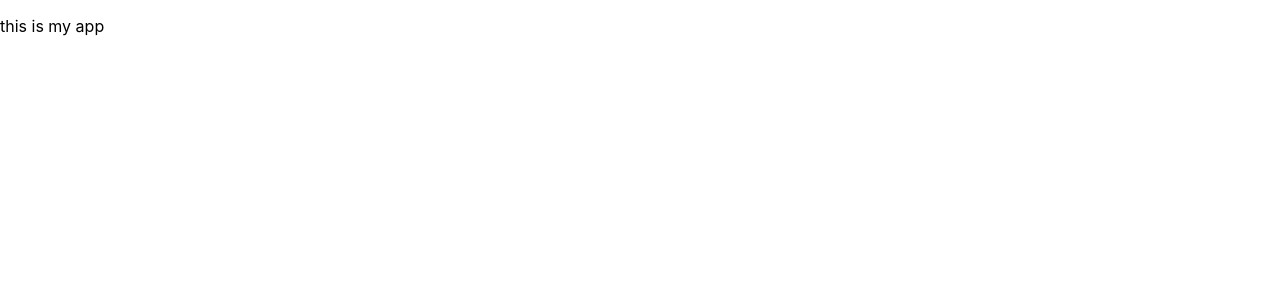
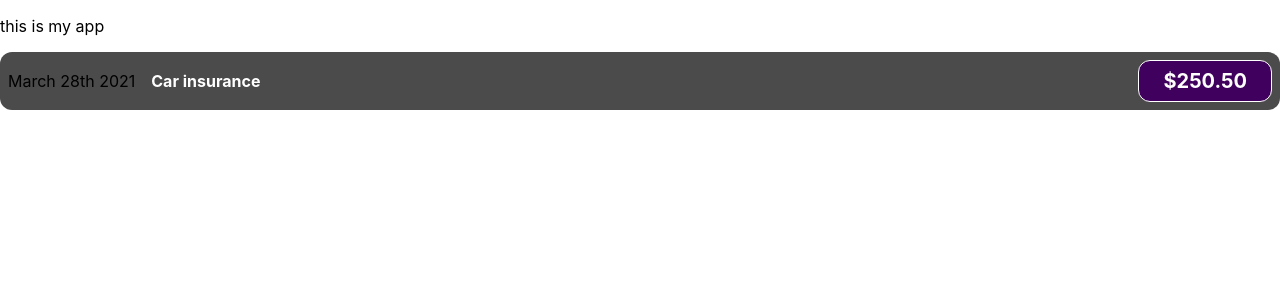
Before and after one commit to suchitraBasavaraju/frontend-statistics, a React (Create React App) app: page / in a window 1280 px wide. Shown: the top 300 px of the page. Built offline with nearby package versions, Linux system fonts and the light colour scheme.

Commit message:
Add. expense item hardcoded

```diff
--- a/src/App.js
+++ b/src/App.js
@@ -1,7 +1,10 @@
+import ExpenseItem from "./components/ExpenseItem";
+
 function App() {
   return (
     <div className="App">
       <p> this is my app</p>
+      <ExpenseItem></ExpenseItem>
     </div>
   );
 }
--- /dev/null
+++ b/src/components/ExpenseItem.css
@@ -0,0 +1,56 @@
+.expense-item{
+  display: flex;
+  justify-content: space-between;
+  align-items: center;
+  box-shadow: 0 2px 8px rgba(red, green, blue, alpha);
+  padding: 0.5rem;
+  margin: 1rem 0;
+  border-radius: 12px;
+  background-color: #4b4b4b;
+}
+
+.expense-item-title{
+    display: flex;
+    flex-direction: column;
+    gap: 1rem;
+    align-items: flex-end;
+    flex-flow: column-reverse;
+    justify-content: flex-start;
+    flex: 1;
+}
+
+.expense-item h2{
+    color: #3a3a3a;
+    font-size: 1rem;
+    flex: 1;
+    margin: 0 1rem;
+    color: white;
+}
+
+.expense-item-price{
+    font-size: 1rem;
+    font-weight: bold;
+    color: white;
+    background-color: #40005d;
+    border: 1px solid white;
+    padding: 0.5rem;
+    border-radius: 12px;
+}
+
+@media (min-width: 580px) {
+  .expense-item-title {
+    flex-direction: row;
+    align-items: center;
+    justify-content: flex-start;
+    flex: 1;
+  }
+
+  .expense-.expense-item-title h2 {
+    font-size: 1.25rem;
+  }
+
+  .expense-item-price {
+    font-size: 1.25rem;
+    padding: 0.5rem 1.5rem;
+  }
+}
--- /dev/null
+++ b/src/components/ExpenseItem.js
@@ -0,0 +1,14 @@
+import React from "react";
+import "./ExpenseItem.css";
+
+export default function ExpenseItem() {
+  return (
+    <div className="expense-item">
+      <div> March 28th 2021</div>
+      <div className="expense-item-title">
+        <h2>Car insurance </h2>
+        <div className="expense-item-price"> $250.50</div>
+      </div>
+    </div>
+  );
+}
```
